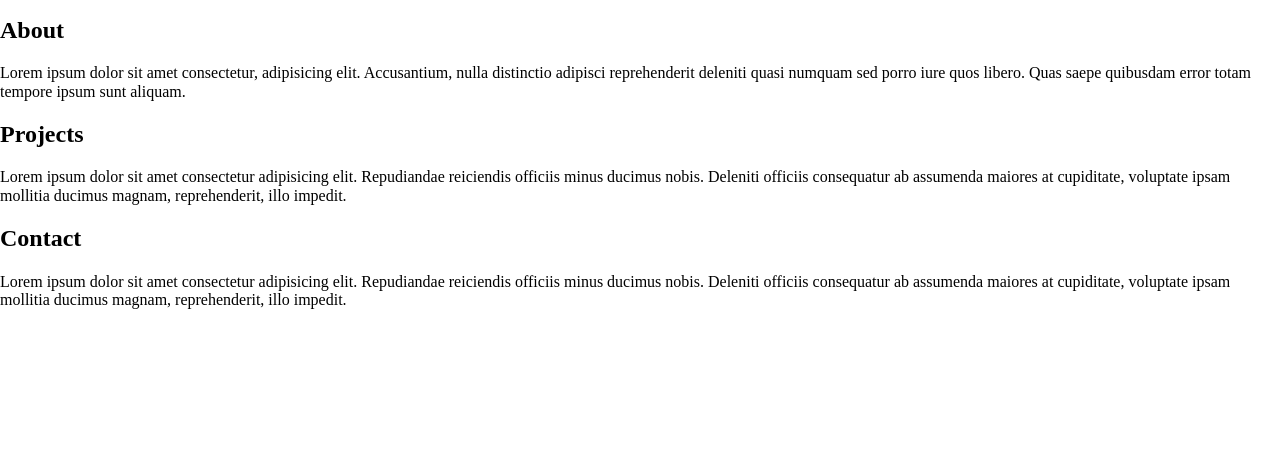
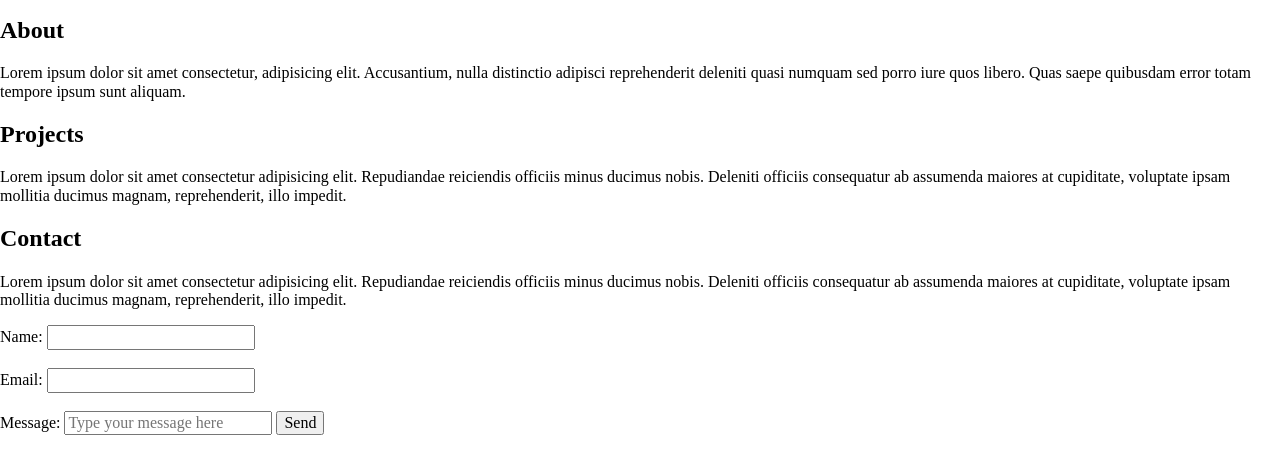
Before and after one commit to tonylomax/Portfolio, a plain HTML site: page index.html in a window 1280 px wide. Shown: the part 138-612 px from the top of the page. Drawn offline with Linux system fonts and the light colour scheme.

Commit message:
Form Added in additonal form elements

```diff
--- a/index.html
+++ b/index.html
@@ -61,7 +61,21 @@
           magnam, reprehenderit, illo impedit.
         </p>
       </article>
-      <form></form>
+      <form>
+        Name:
+        <input name="firstname" type="text" />
+        <br /><br />
+        Email:
+        <input name="email" type="email" />
+        <br /><br />
+        Message:
+        <input
+          name="message"
+          type="text"
+          placeholder="Type your message here"
+        />
+        <button type="button">Send</button>
+      </form>
     </section>
   </body>
 </html>
```
